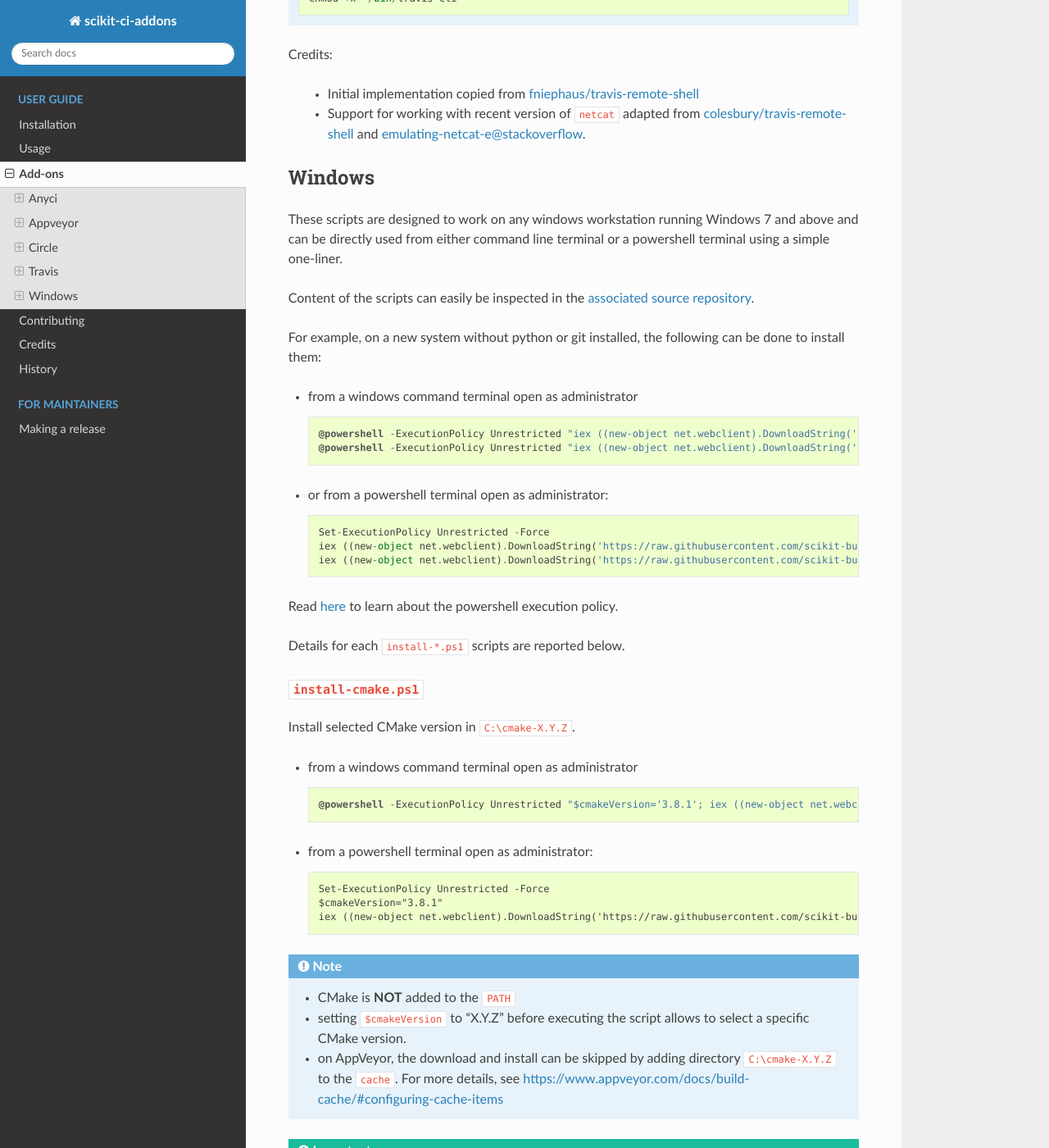
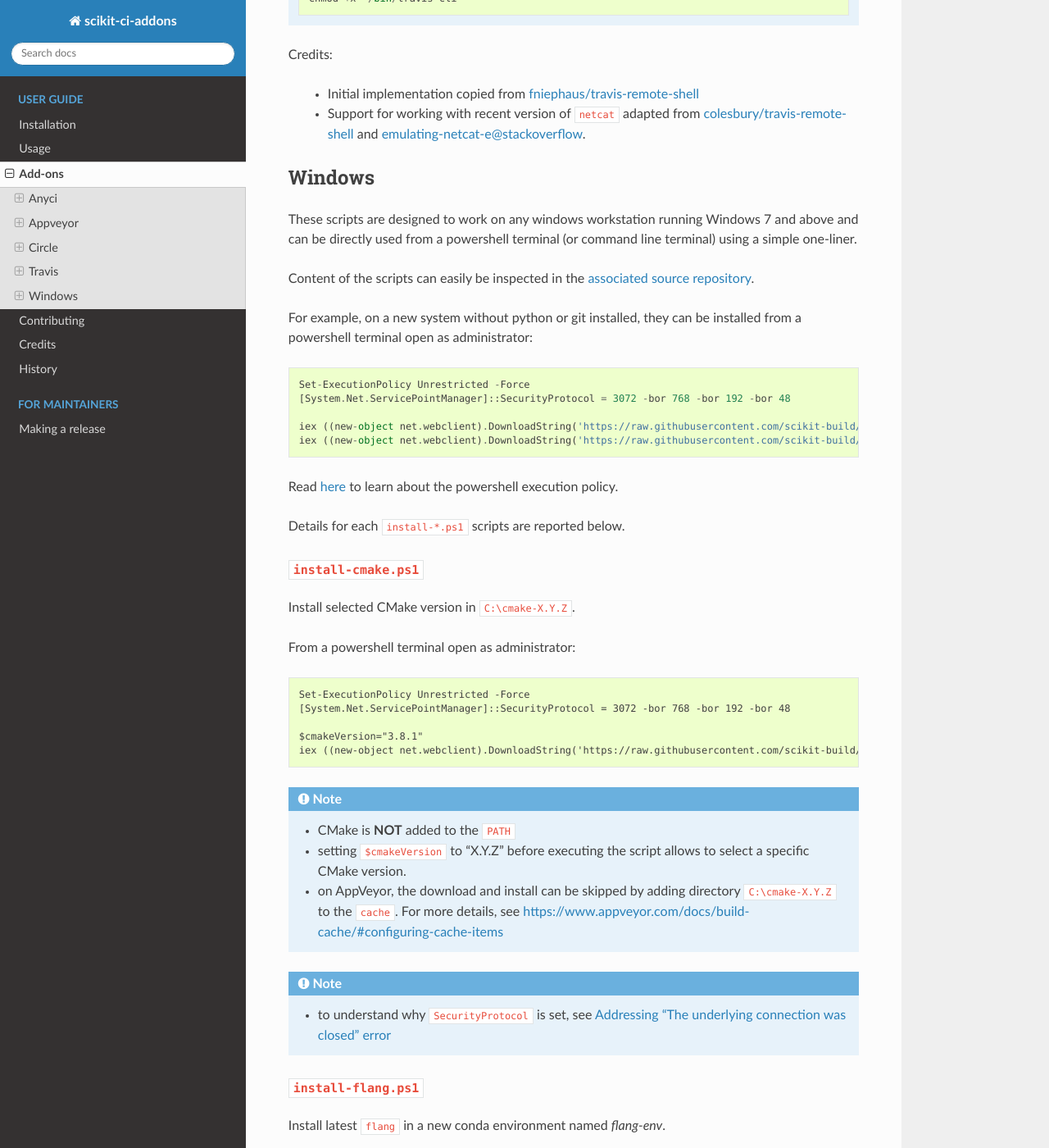
Before and after one commit to scikit-build/scikit-ci-addons, a Sphinx documentation site: the page built from docs/addons.rst, in a window 1280 px wide and 1400 px high, scrolled down 14862 px. Shown: the whole window at 82% size. Built offline with Sphinx 7.4.7 and the Read the Docs theme 2.0.0, drawn with Linux system fonts in a browser that asks for light colours; some of the changed text lies outside the part shown.

Commit message:
docs: Simplify instructions for installing windows add-ons

```diff
--- a/docs/addons.rst
+++ b/docs/addons.rst
@@ -2,7 +2,7 @@
 Add-ons
 =======
 
-Each category is named after a CI worker (e.g appveyor) or operating system (e.g Windows)
+Each category is named after a CI worker (e.g AppVeyor) or operating system (e.g Windows)
 and references add-ons designed to be used on the associated continuous integration service
 or system.
 
@@ -54,7 +54,7 @@ Windows
 -------
 
 These scripts are designed to work on any windows workstation running Windows 7 and above and can
-be directly used from either command line terminal or a powershell terminal using a simple one-liner.
+be directly used from a powershell terminal (or command line terminal) using a simple one-liner.
 
 Content of the scripts can easily be inspected in the `associated source repository <https://github.com/scikit-build/scikit-ci-addons/tree/master/windows>`_.
 
--- a/docs/windows/install-scripts.rst
+++ b/docs/windows/install-scripts.rst
@@ -1,15 +1,9 @@
-For example, on a new system without python or git installed, the following can be done to
-install them:
-
-* from a windows command terminal open as administrator ::
-
-    @powershell -ExecutionPolicy Unrestricted "iex ((new-object net.webclient).DownloadString('https://raw.githubusercontent.com/scikit-build/scikit-ci-addons/master/windows/install-python-36-x64.ps1'))"
-    @powershell -ExecutionPolicy Unrestricted "iex ((new-object net.webclient).DownloadString('https://raw.githubusercontent.com/scikit-build/scikit-ci-addons/master/windows/install-git.ps1'))"
-
-
-* or from a powershell terminal open as administrator: ::
+For example, on a new system without python or git installed, they can be installed from a powershell terminal
+open as administrator: ::
 
     Set-ExecutionPolicy Unrestricted -Force
+    [System.Net.ServicePointManager]::SecurityProtocol = 3072 -bor 768 -bor 192 -bor 48
+
     iex ((new-object net.webclient).DownloadString('https://raw.githubusercontent.com/scikit-build/scikit-ci-addons/master/windows/install-python-36-x64.ps1'))
     iex ((new-object net.webclient).DownloadString('https://raw.githubusercontent.com/scikit-build/scikit-ci-addons/master/windows/install-git.ps1'))
 
@@ -25,14 +19,11 @@ Details for each ``install-*.ps1`` scripts are reported below.
 
 Install selected CMake version in ``C:\cmake-X.Y.Z``.
 
-* from a windows command terminal open as administrator ::
-
-    @powershell -ExecutionPolicy Unrestricted "$cmakeVersion='3.8.1'; iex ((new-object net.webclient).DownloadString('https://raw.githubusercontent.com/scikit-build/scikit-ci-addons/master/windows/install-cmake.ps1'))"
-
-
-* from a powershell terminal open as administrator: ::
+From a powershell terminal open as administrator: ::
 
     Set-ExecutionPolicy Unrestricted -Force
+    [System.Net.ServicePointManager]::SecurityProtocol = 3072 -bor 768 -bor 192 -bor 48
+
     $cmakeVersion="3.8.1"
     iex ((new-object net.webclient).DownloadString('https://raw.githubusercontent.com/scikit-build/scikit-ci-addons/master/windows/install-cmake.ps1'))
 
@@ -42,22 +33,20 @@ Install selected CMake version in ``C:\cmake-X.Y.Z``.
     - setting ``$cmakeVersion`` to "X.Y.Z" before executing the script allows to select a specific CMake version.
     - on AppVeyor, the download and install can be skipped by adding directory ``C:\cmake-X.Y.Z`` to the ``cache``. For more details, see https://www.appveyor.com/docs/build-cache/#configuring-cache-items
 
-.. important:: In case of installation problem, see :ref:`addressing_underlying_connection_closed`
+.. note::
 
+    - to understand why ``SecurityProtocol`` is set, see :ref:`addressing_underlying_connection_closed`
 
 ``install-flang.ps1``
 ^^^^^^^^^^^^^^^^^^^^^
 
 Install latest ``flang`` in a new conda environment named `flang-env`.
 
-* from a windows command terminal open as administrator ::
-
-    @powershell -ExecutionPolicy Unrestricted "iex ((new-object net.webclient).DownloadString('https://raw.githubusercontent.com/scikit-build/scikit-ci-addons/master/windows/install-flang.ps1'))"
-
-
-* from a powershell terminal open as administrator: ::
+From a powershell terminal open as administrator: ::
 
     Set-ExecutionPolicy Unrestricted -Force
+    [System.Net.ServicePointManager]::SecurityProtocol = 3072 -bor 768 -bor 192 -bor 48
+
     iex ((new-object net.webclient).DownloadString('https://raw.githubusercontent.com/scikit-build/scikit-ci-addons/master/windows/install-flang.ps1'))
 
 Flang is a Fortran compiler targeting LLVM, it was `announced <https://www.llnl.gov/news/nnsa-national-labs-team-nvidia-develop-open-source-fortran-compiler-technology>`_
@@ -65,22 +54,20 @@ in 2015.
 
 Source code is hosted on GitHub at https://github.com/flang-compiler/flang, the windows fork is hosted as https://github.com/isuruf/flang
 
-.. important:: In case of installation problem, see :ref:`addressing_underlying_connection_closed`
+.. note::
 
+    - to understand why ``SecurityProtocol`` is set, see :ref:`addressing_underlying_connection_closed`
 
 ``install-git.ps1``
 ^^^^^^^^^^^^^^^^^^^
 
 Install Git 2.11.0 (including Git Bash) on the system.
 
-* from a windows command terminal open as administrator ::
-
-    @powershell -ExecutionPolicy Unrestricted "iex ((new-object net.webclient).DownloadString('https://raw.githubusercontent.com/scikit-build/scikit-ci-addons/master/windows/install-git.ps1'))"
-
-
-* from a powershell terminal open as administrator: ::
+From a powershell terminal open as administrator: ::
 
     Set-ExecutionPolicy Unrestricted -Force
+    [System.Net.ServicePointManager]::SecurityProtocol = 3072 -bor 768 -bor 192 -bor 48
+
     iex ((new-object net.webclient).DownloadString('https://raw.githubusercontent.com/scikit-build/scikit-ci-addons/master/windows/install-git.ps1'))
 
 
@@ -88,22 +75,20 @@ Install Git 2.11.0 (including Git Bash) on the system.
 
     - Git executables are added to the ``PATH``
 
-.. important:: In case of installation problem, see :ref:`addressing_underlying_connection_closed`
+.. note::
 
+    - to understand why ``SecurityProtocol`` is set, see :ref:`addressing_underlying_connection_closed`
 
 ``install-miniconda3.ps1``
 ^^^^^^^^^^^^^^^^^^^^^^^^^^
 
 Install latest miniconda3 environment into ``C:\Miniconda3``.
 
-* from a windows command terminal open as administrator ::
-
-    @powershell -ExecutionPolicy Unrestricted "iex ((new-object net.webclient).DownloadString('https://raw.githubusercontent.com/scikit-build/scikit-ci-addons/master/windows/install-miniconda3.ps1'))"
-
-
-* from a powershell terminal open as administrator: ::
+From a powershell terminal open as administrator: ::
 
     Set-ExecutionPolicy Unrestricted -Force
+    [System.Net.ServicePointManager]::SecurityProtocol = 3072 -bor 768 -bor 192 -bor 48
+
     iex ((new-object net.webclient).DownloadString('https://raw.githubusercontent.com/scikit-build/scikit-ci-addons/master/windows/install-miniconda3.ps1'))
 
 
@@ -111,22 +96,20 @@ Install latest miniconda3 environment into ``C:\Miniconda3``.
 
     - miniconda environment is **NOT** added to the ``PATH`` and registry.
 
-.. important:: In case of installation problem, see :ref:`addressing_underlying_connection_closed`
+.. note::
 
+    - to understand why ``SecurityProtocol`` is set, see :ref:`addressing_underlying_connection_closed`
 
 ``install-ninja.ps1``
 ^^^^^^^^^^^^^^^^^^^^^
 
 Install ninja executable v1.7.2 into ``C:\ninja-1.7.2``.
 
-* from a windows command terminal open as administrator ::
-
-    @powershell -ExecutionPolicy Unrestricted "iex ((new-object net.webclient).DownloadString('https://raw.githubusercontent.com/scikit-build/scikit-ci-addons/master/windows/install-ninja.ps1'))"
-
-
-* from a powershell terminal open as administrator: ::
+From a powershell terminal open as administrator: ::
 
     Set-ExecutionPolicy Unrestricted -Force
+    [System.Net.ServicePointManager]::SecurityProtocol = 3072 -bor 768 -bor 192 -bor 48
+
     iex ((new-object net.webclient).DownloadString('https://raw.githubusercontent.com/scikit-build/scikit-ci-addons/master/windows/install-ninja.ps1'))
 
 
@@ -134,22 +117,20 @@ Install ninja executable v1.7.2 into ``C:\ninja-1.7.2``.
 
     - ninja executable is **NOT** added to the ``PATH``
 
-.. important:: In case of installation problem, see :ref:`addressing_underlying_connection_closed`
+.. note::
 
+    - to understand why ``SecurityProtocol`` is set, see :ref:`addressing_underlying_connection_closed`
 
 ``install-nsis.ps1``
 ^^^^^^^^^^^^^^^^^^^^
 
 Install NSIS 3.01 on the system.
 
-* from a windows command terminal open as administrator ::
-
-    @powershell -ExecutionPolicy Unrestricted "iex ((new-object net.webclient).DownloadString('https://raw.githubusercontent.com/scikit-build/scikit-ci-addons/master/windows/install-nsis.ps1'))"
-
-
-* from a powershell terminal open as administrator: ::
+From a powershell terminal open as administrator: ::
 
     Set-ExecutionPolicy Unrestricted -Force
+    [System.Net.ServicePointManager]::SecurityProtocol = 3072 -bor 768 -bor 192 -bor 48
+
     iex ((new-object net.webclient).DownloadString('https://raw.githubusercontent.com/scikit-build/scikit-ci-addons/master/windows/install-nsis.ps1'))
 
 
@@ -157,8 +138,9 @@ Install NSIS 3.01 on the system.
 
     - nsis executable is added to the ``PATH``
 
-.. important:: In case of installation problem, see :ref:`addressing_underlying_connection_closed`
+.. note::
 
+    - to understand why ``SecurityProtocol`` is set, see :ref:`addressing_underlying_connection_closed`
 
 ``install-python.ps1``
 ^^^^^^^^^^^^^^^^^^^^^^
@@ -190,11 +172,13 @@ in the following directories: ::
     - setting ``$pythonPrependPath`` to 1 will add install and Scripts directories the PATH and .PY to PATHEXT. This
       variable should be set only if ``$pythonVersion`` and ``$pythonArch`` are set. By default, the value is 0.
 
+.. note::
+
+    - to understand why ``SecurityProtocol`` is set, see :ref:`addressing_underlying_connection_closed`
+
 .. warning::
     - The downloaded versions of python may **NOT** be the latest version including security patches.
       If running in a production environment (e.g webserver), these versions should be built from source.
-
-.. important:: In case of installation problem, see :ref:`addressing_underlying_connection_closed`
 
 
 ``install-python-27-x64.ps1``
@@ -202,20 +186,19 @@ in the following directories: ::
 
 Install Python 2.7 64-bit and update the PATH.
 
-* from a windows command terminal open as administrator ::
-
-    @powershell -ExecutionPolicy Unrestricted "iex ((new-object net.webclient).DownloadString('https://raw.githubusercontent.com/scikit-build/scikit-ci-addons/master/windows/install-python-27-x64.ps1'))"
-
-
-* from a powershell terminal open as administrator: ::
+From a powershell terminal open as administrator: ::
 
     Set-ExecutionPolicy Unrestricted -Force
+    [System.Net.ServicePointManager]::SecurityProtocol = 3072 -bor 768 -bor 192 -bor 48
+
     iex ((new-object net.webclient).DownloadString('https://raw.githubusercontent.com/scikit-build/scikit-ci-addons/master/windows/install-python-27-x64.ps1'))
 
 
 This is equivalent to: ::
 
     Set-ExecutionPolicy Unrestricted -Force
+    [System.Net.ServicePointManager]::SecurityProtocol = 3072 -bor 768 -bor 192 -bor 48
+
     $pythonVersion = "2.7"
     $pythonArch = "64"
     $pythonPrependPath = "1"
@@ -225,7 +208,9 @@ This is equivalent to: ::
 
     - ``C:\Python27-x64`` and ``C:\Python27-x64\Scripts`` are prepended to the ``PATH``
 
-.. important:: In case of installation problem, see :ref:`addressing_underlying_connection_closed`
+.. note::
+
+    - to understand why ``SecurityProtocol`` is set, see :ref:`addressing_underlying_connection_closed`
 
 
 ``install-python-36-x64.ps1``
@@ -233,20 +218,19 @@ This is equivalent to: ::
 
 Install Python 3.6 64-bit and update the PATH.
 
-* from a windows command terminal open as administrator ::
-
-    @powershell -ExecutionPolicy Unrestricted "iex ((new-object net.webclient).DownloadString('https://raw.githubusercontent.com/scikit-build/scikit-ci-addons/master/windows/install-python-36-x64.ps1'))"
-
-
-* from a powershell terminal open as administrator: ::
+From a powershell terminal open as administrator: ::
 
     Set-ExecutionPolicy Unrestricted -Force
+    [System.Net.ServicePointManager]::SecurityProtocol = 3072 -bor 768 -bor 192 -bor 48
+
     iex ((new-object net.webclient).DownloadString('https://raw.githubusercontent.com/scikit-build/scikit-ci-addons/master/windows/install-python-36-x64.ps1'))
 
 
 This is equivalent to: ::
 
     Set-ExecutionPolicy Unrestricted -Force
+    [System.Net.ServicePointManager]::SecurityProtocol = 3072 -bor 768 -bor 192 -bor 48
+
     $pythonVersion = "3.6"
     $pythonArch = "64"
     $pythonPrependPath = "1"
@@ -256,7 +240,9 @@ This is equivalent to: ::
 
     - ``C:\Python36-x64`` and ``C:\Python36-x64\Scripts`` are prepended to the ``PATH``
 
-.. important:: In case of installation problem, see :ref:`addressing_underlying_connection_closed`
+.. note::
+
+    - to understand why ``SecurityProtocol`` is set, see :ref:`addressing_underlying_connection_closed`
 
 
 ``install-svn.ps1``
@@ -267,14 +253,11 @@ Install `Slik SVN <https://sliksvn.com/download/>`_ 1.9.5 in the following direc
     C:\SlikSvn
 
 
-* from a windows command terminal open as administrator ::
-
-    @powershell -ExecutionPolicy Unrestricted "iex ((new-object net.webclient).DownloadString('https://raw.githubusercontent.com/scikit-build/scikit-ci-addons/master/windows/install-svn.ps1'))"
-
-
-* from a powershell terminal open as administrator: ::
+From a powershell terminal open as administrator: ::
 
     Set-ExecutionPolicy Unrestricted -Force
+    [System.Net.ServicePointManager]::SecurityProtocol = 3072 -bor 768 -bor 192 -bor 48
+
     iex ((new-object net.webclient).DownloadString('https://raw.githubusercontent.com/scikit-build/scikit-ci-addons/master/windows/install-svn.ps1'))
 
 
@@ -282,7 +265,9 @@ Install `Slik SVN <https://sliksvn.com/download/>`_ 1.9.5 in the following direc
 
     - svn executable is added to the ``PATH``
 
-.. important:: In case of installation problem, see :ref:`addressing_underlying_connection_closed`
+.. note::
+
+    - to understand why ``SecurityProtocol`` is set, see :ref:`addressing_underlying_connection_closed`
 
 
 ``install-utils.ps1``
```
Also changed, not shown: other parts of docs/windows/install-scripts.rst (+12 -1 lines), docs/index.rst (+6 -3 lines).
